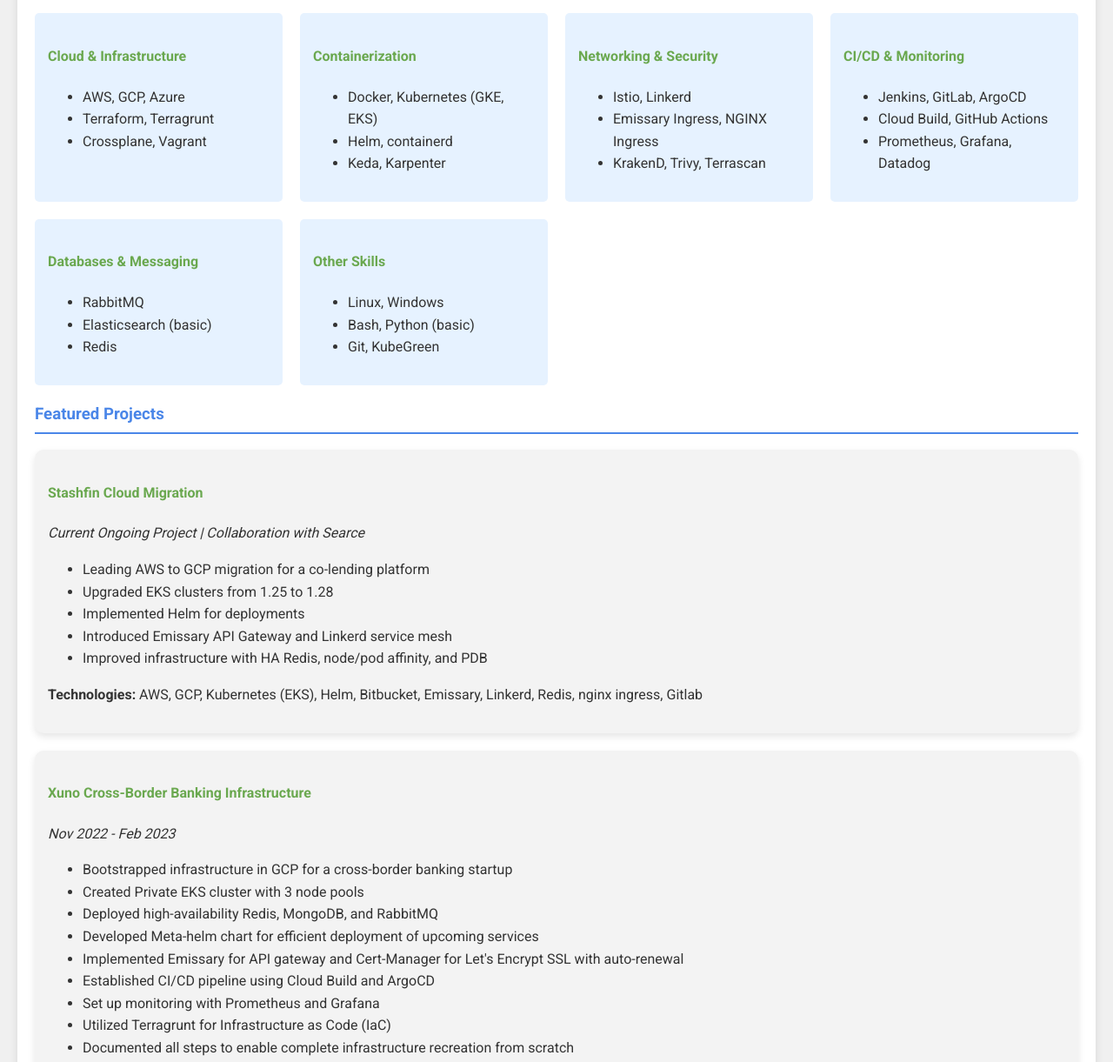
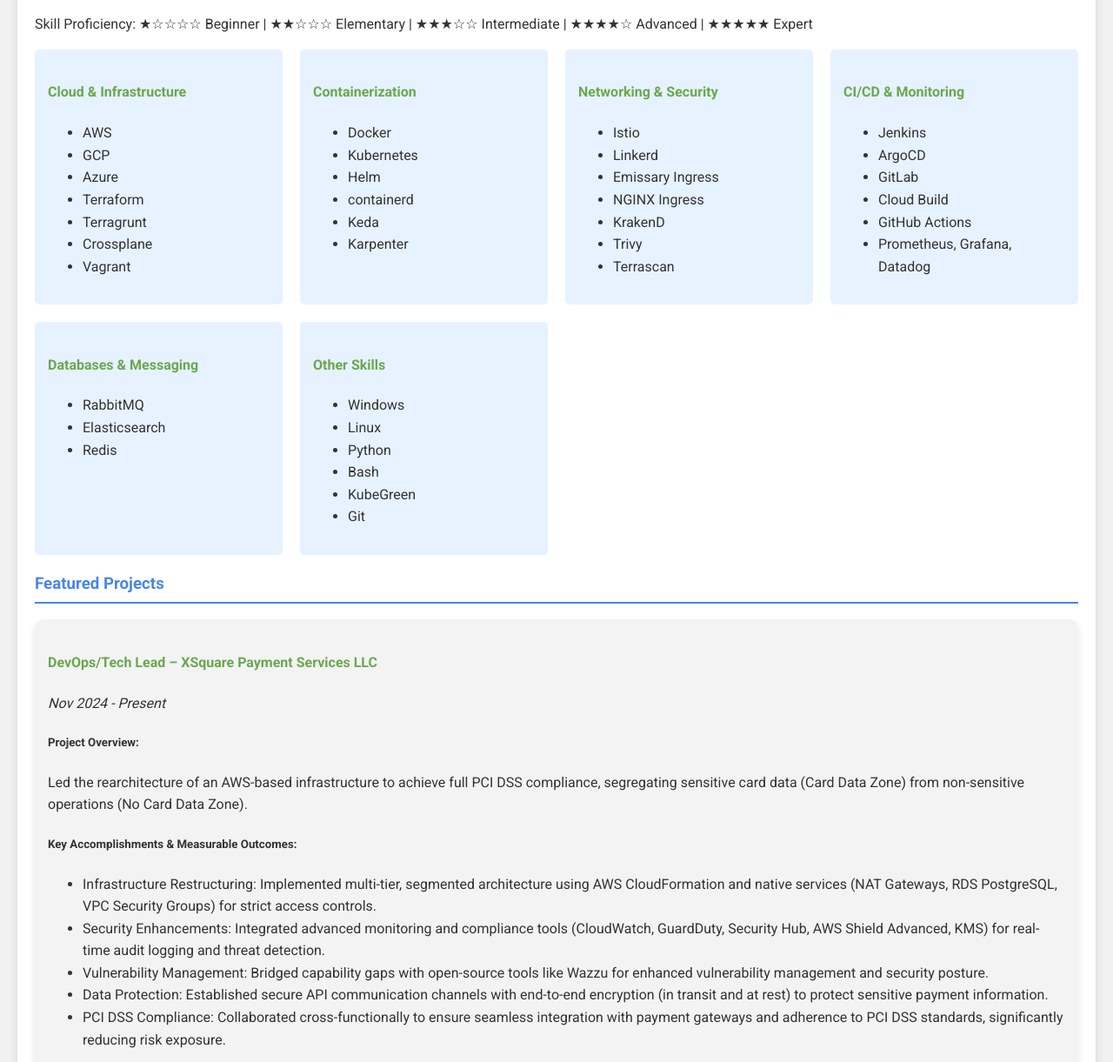
Before and after one commit to CelestialCreator/akshay-resume, a plain HTML site: page resume/index.html in a window 1280 px wide. Shown: the part 455-1676 px from the top of the page at 87% size. Drawn offline with Linux system fonts and the light colour scheme.

Commit message:
updated print

```diff
--- a/resume/index.html
+++ b/resume/index.html
@@ -16,7 +16,7 @@
                 <a href="https://www.linkedin.com/in/akshay-mhaskar-30a003160" target="_blank">
                     <img src="images/linkedin_logo.png" alt="LinkedIn" class="icon">
                 </a>
-                <a href="https://github.com/yourusername" target="_blank">
+                <a href="https://github.com/CelestialCreator" target="_blank">
                     <img src="images/github_logo.png" alt="GitHub" class="icon">
                 </a>
             </p>
@@ -29,36 +29,53 @@
 
         <section id="skills">
             <h3>Technical Expertise</h3>
+            <div class="skill-legend">
+                <p>Skill Proficiency: ★☆☆☆☆ Beginner | ★★☆☆☆ Elementary | ★★★☆☆ Intermediate | ★★★★☆ Advanced | ★★★★★ Expert</p>
+            </div>
             <div class="skills-grid">
                 <div class="skill-category">
                     <h4>Cloud & Infrastructure</h4>
                     <ul>
-                        <li>AWS, GCP, Azure</li>
-                        <li>Terraform, Terragrunt</li>
-                        <li>Crossplane, Vagrant</li>
+                        <li>AWS</li>
+                        <li>GCP</li>
+                        <li>Azure</li>
+                        <li>Terraform</li>
+                        <li>Terragrunt</li>
+                        <li>Crossplane</li>
+                        <li>Vagrant</li>
                     </ul>
                 </div>
                 <div class="skill-category">
                     <h4>Containerization</h4>
                     <ul>
-                        <li>Docker, Kubernetes (GKE, EKS)</li>
-                        <li>Helm, containerd</li>
-                        <li>Keda, Karpenter</li>
+                        <li>Docker</li>
+                        <li>Kubernetes</li>
+                        <li>Helm</li>
+                        <li>containerd</li>
+                        <li>Keda</li>
+                        <li>Karpenter</li>
                     </ul>
                 </div>
                 <div class="skill-category">
                     <h4>Networking & Security</h4>
                     <ul>
-                        <li>Istio, Linkerd</li>
-                        <li>Emissary Ingress, NGINX Ingress</li>
-                        <li>KrakenD, Trivy, Terrascan</li>
+                        <li>Istio</li>
+                        <li>Linkerd</li>
+                        <li>Emissary Ingress</li>
+                        <li>NGINX Ingress</li>
+                        <li>KrakenD</li>
+                        <li>Trivy</li>
+                        <li>Terrascan</li>
                     </ul>
                 </div>
                 <div class="skill-category">
                     <h4>CI/CD & Monitoring</h4>
                     <ul>
-                        <li>Jenkins, GitLab, ArgoCD</li>
-                        <li>Cloud Build, GitHub Actions</li>
+                        <li>Jenkins</li>
+                        <li>ArgoCD</li>
+                        <li>GitLab</li>
+                        <li>Cloud Build</li>
+                        <li>GitHub Actions</li>
                         <li>Prometheus, Grafana, Datadog</li>
                     </ul>
                 </div>
@@ -66,16 +83,19 @@
                     <h4>Databases & Messaging</h4>
                     <ul>
                         <li>RabbitMQ</li>
-                        <li>Elasticsearch (basic)</li>
+                        <li>Elasticsearch</li>
                         <li>Redis</li>
                     </ul>
                 </div>
                 <div class="skill-category">
                     <h4>Other Skills</h4>
                     <ul>
-                        <li>Linux, Windows</li>
-                        <li>Bash, Python (basic)</li>
-                        <li>Git, KubeGreen</li>
+                        <li>Windows</li>
+                        <li>Linux</li>
+                        <li>Python</li>
+                        <li>Bash</li>
+                        <li>KubeGreen</li>
+                        <li>Git</li>
                     </ul>
                 </div>
             </div>
@@ -84,16 +104,47 @@
         <section id="projects">
             <h3>Featured Projects</h3>
             <div class="project">
+                <h4>DevOps/Tech Lead – XSquare Payment Services LLC</h4>
+                <p><em>Nov 2024 - Present</em></p>
+                <h5>Project Overview:</h5>
+                <p>Led the rearchitecture of an AWS-based infrastructure to achieve full PCI DSS compliance, segregating sensitive card data (Card Data Zone) from non-sensitive operations (No Card Data Zone).</p>
+
+                <h5>Key Accomplishments & Measurable Outcomes:</h5>
+                <ul>
+                    <li>Infrastructure Restructuring: Implemented multi-tier, segmented architecture using AWS CloudFormation and native services (NAT Gateways, RDS PostgreSQL, VPC Security Groups) for strict access controls.</li>
+                    <li>Security Enhancements: Integrated advanced monitoring and compliance tools (CloudWatch, GuardDuty, Security Hub, AWS Shield Advanced, KMS) for real-time audit logging and threat detection.</li>
+                    <li>Vulnerability Management: Bridged capability gaps with open-source tools like Wazzu for enhanced vulnerability management and security posture.</li>
+                    <li>Data Protection: Established secure API communication channels with end-to-end encryption (in transit and at rest) to protect sensitive payment information.</li>
+                    <li>PCI DSS Compliance: Collaborated cross-functionally to ensure seamless integration with payment gateways and adherence to PCI DSS standards, significantly reducing risk exposure.</li>
+                </ul>
+
+                <h5>Technologies:</h5>
+                <p>AWS CloudFormation, NAT Gateways, RDS PostgreSQL, VPC Security Groups, CloudWatch, GuardDuty, Security Hub, AWS Shield Advanced, KMS, Wazzu</p>
+
+                <!-- <h5>Summary:</h5> -->
+                <!-- <p>This project achieved full PCI DSS compliance for payment infrastructure, ensuring robust security and risk mitigation while maintaining operational efficiency.</p> -->
+            </div>
+            <div class="project">
                 <h4>Stashfin Cloud Migration</h4>
-                <p><em>Current Ongoing Project | Collaboration with Searce</em></p>
+                <p><em>Mar 2023 - Nov 2023</em></p>
+                <h5>Project Overview:</h5>
+                <p>Completed the migration of a co-lending platform’s infrastructure from AWS to GCP. As a Platform Engineer, I led the migration effort to help the client achieve a cloud-agnostic infrastructure, streamline deployments, and enhance performance—all with quantifiable improvements.</p>
+
+                <h5>Key Accomplishments & Measurable Outcomes:</h5>
                 <ul>
-                    <li>Leading AWS to GCP migration for a co-lending platform</li>
-                    <li>Upgraded EKS clusters from 1.25 to 1.28</li>
-                    <li>Implemented Helm for deployments</li>
-                    <li>Introduced Emissary API Gateway and Linkerd service mesh</li>
-                    <li>Improved infrastructure with HA Redis, node/pod affinity, and PDB</li>
+                    <li>Infrastructure Migration: Successfully transitioned from AWS to GCP, reducing overall infrastructure downtime by 80% during the migration phase.</li>
+                    <li>CI/CD Pipeline Enhancements: Implemented an automated CI/CD pipeline that cut the build and deployment time by 70% (e.g., reducing average deployment time from 40 minutes to 12 minutes), allowing for more frequent releases.</li>
+                    <li>Meta-Service Chart Introduction: Developed a single Helm-based meta-service chart to deploy all microservices, which decreased manual configuration efforts by 50% and reduced deployment-related errors by 40%.</li>
+                    <li>Service Mesh & API Gateway: Deployed Linkerd 2.0 as the service mesh and Emissary as the API gateway, resulting in a 30% improvement in inter-service communication performance and a measurable reduction in API latency.</li>
+                    <li>Observability and Resiliency: Integrated Prometheus and Grafana for monitoring, and optimized infrastructure with HA Redis, node/pod affinity, and Pod Disruption Budgets (PDB), achieving 99.95% uptime in production and reducing recovery time by 60%.</li>
+                    <li>Security and Cost Optimization: Enforced least privilege permissions and automated CI/CD processes, leading to a 25% reduction in operational costs over the project lifecycle.</li>
                 </ul>
-                <p><strong>Technologies:</strong> AWS, GCP, Kubernetes (EKS), Helm, Bitbucket, Emissary, Linkerd, Redis, nginx ingress, Gitlab</p>
+
+                <h5>Technologies:</h5>
+                <p>AWS, GCP, Kubernetes (EKS), Helm, Bitbucket, GitLab, Emissary, Linkerd 2.0, Redis, nginx ingress, Prometheus, Grafana</p>
+
+                <h5>Summary:</h5>
+                <p>This project not only achieved a seamless migration from AWS to GCP but also delivered significant measurable benefits—faster deployments, enhanced performance, improved reliability, and reduced costs. These quantifiable outcomes underscore the value of the migration and the efficiency improvements implemented throughout the process.</p>
             </div>
             <div class="project">
                 <h4>Xuno Cross-Border Banking Infrastructure</h4>
@@ -195,5 +246,6 @@
             </div>
         </section>
     </div>
+<script src="script.js"></script>
 </body>
 </html>
```
